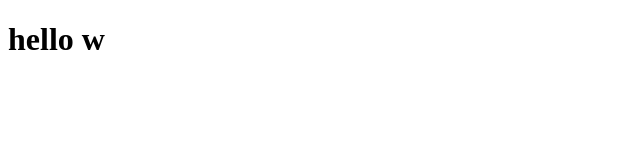
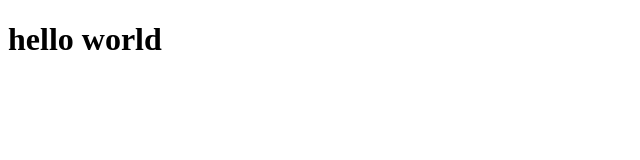
Before and after one commit to abelbirhan/Elsabeth, a plain HTML site: page index.html in a window 1280 px wide. Shown: the whole page, without its empty margins (0-640 px from the left). Drawn offline with Linux system fonts and the light colour scheme.

Commit message:
third update

```diff
--- a/index.html
+++ b/index.html
@@ -8,6 +8,6 @@
     <link rel="stylesheet" href="css/style.css">
 </head>
 <body>
-    <h1>hello w</h1>
+    <h1>hello world</h1>
 </body>
 </html>
```
